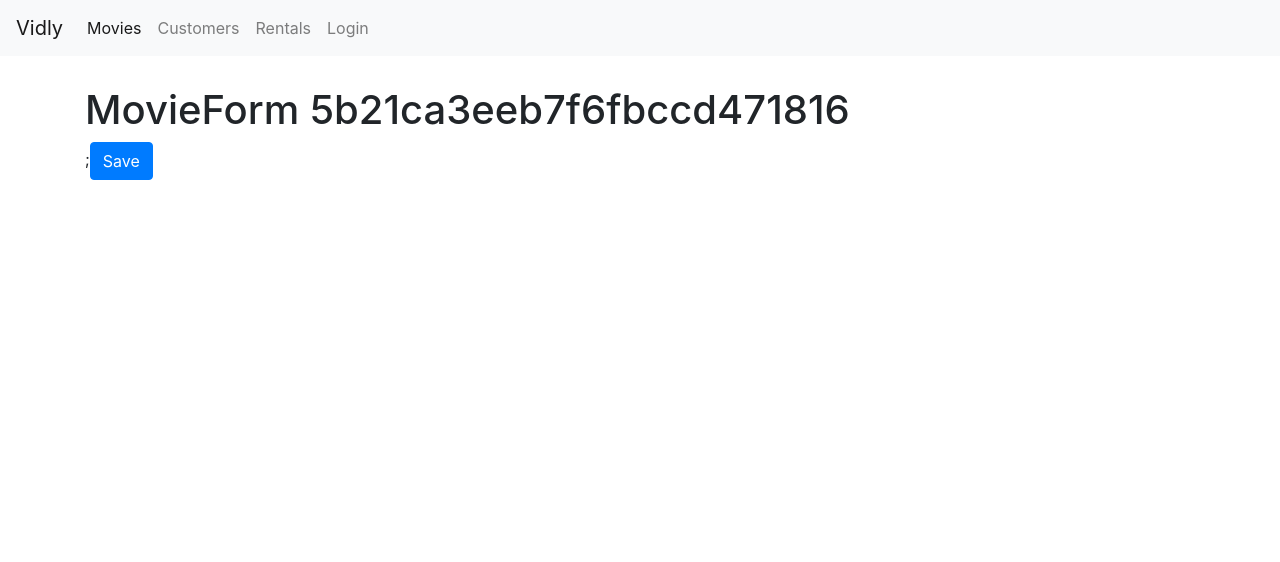
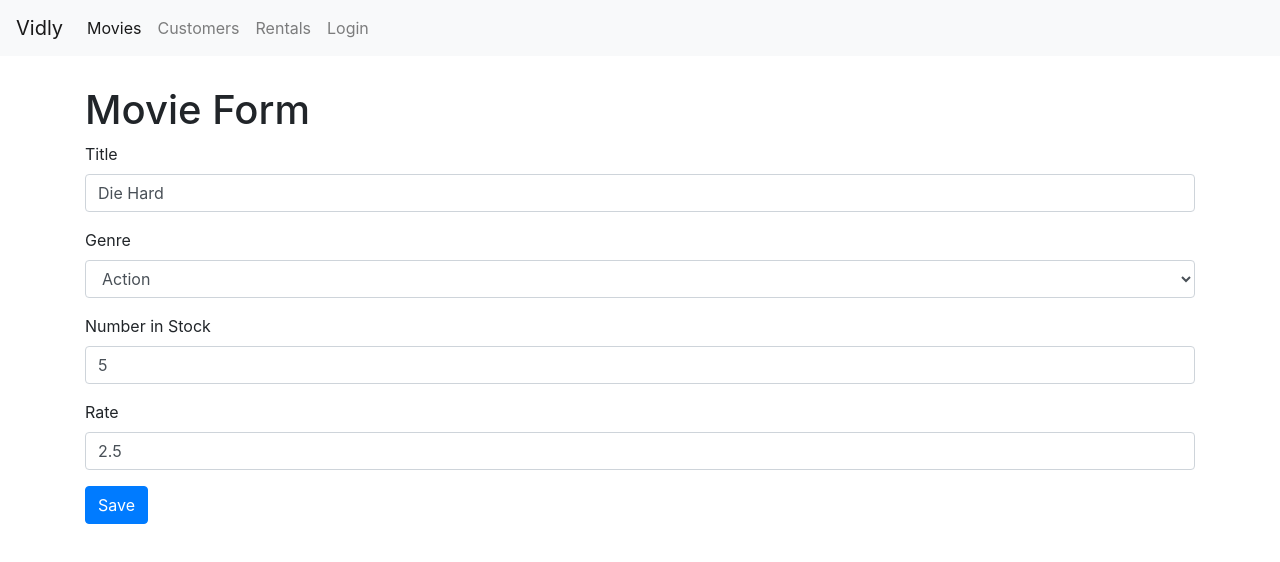
Before and after one commit to kanastasov/ReactVidlyApp, a React (Create React App) app: page /movies/5b21ca3eeb7f6fbccd471816 in a window 1280 px wide. Shown: the top 562 px of the page. Built offline with nearby package versions, Linux system fonts and the light colour scheme.

Commit message:
added new movie button and search box

```diff
--- a/src/App.js
+++ b/src/App.js
@@ -6,8 +6,9 @@
 import Rentals from "./components/rentals";
 import NotFound from "./components/notFound";
 import NavBar from "./components/navBar";
+import LoginForm from "./components/loginForm";
+import RegisterForm from "./components/registerForm";
 import "./App.css";
-import LoginForm from "./components/loginForm";
 
 class App extends Component {
   render() {
@@ -16,6 +17,7 @@
         <NavBar />
         <main className="container">
           <Switch>
+            <Route path="/register" component={RegisterForm} />
             <Route path="/login" component={LoginForm} />
             <Route path="/movies/:id" component={MovieForm} />
             <Route path="/movies" component={Movies} />
--- a/src/components/common/form.jsx
+++ b/src/components/common/form.jsx
@@ -48,7 +48,28 @@
     this.setState({ data, errors });
   };
 
+  renderButton(label) {
+    return (
+      <button disabled={this.validate()} className="btn btn-primary">
+        {label}
+      </button>
+    );
+  }
 
+  renderSelect(name, label, options) {
+    const { data, errors } = this.state;
+
+    return (
+      <Select
+        name={name}
+        value={data[name]}
+        label={label}
+        options={options}
+        onChange={this.handleChange}
+        error={errors[name]}
+      />
+    );
+  }
 
   renderInput(name, label, type = "text") {
     const { data, errors } = this.state;
--- a/src/components/common/input.jsx
+++ b/src/components/common/input.jsx
@@ -1,14 +1,13 @@
 import React, { Component } from 'react';
 
-const Input = ({ name, label, value, error, onChange }) => {
+const Input = ({ name, label, error ,...rest }) => {
     return (
         <div className="form-group">
         <label htmlFor={name}>{ label }</label>
         <input
-            value={value}
-            onChange={onChange}
+            {... rest}
             name={name}
-            id={name} type="text"
+            id={name}
             className="form-control"/>
          {error && <div className="alert alert-danger">{error}</div>}
         </div>
--- /dev/null
+++ b/src/components/common/select.jsx
@@ -0,0 +1,20 @@
+import React from "react";
+
+const Select = ({ name, label, options, error, ...rest }) => {
+  return (
+    <div className="form-group">
+      <label htmlFor={name}>{label}</label>
+      <select name={name} id={name} {...rest} className="form-control">
+        <option value="" />
+        {options.map(option => (
+          <option key={option._id} value={option._id}>
+            {option.name}
+          </option>
+        ))}
+      </select>
+      {error && <div className="alert alert-danger">{error}</div>}
+    </div>
+  );
+};
+
+export default Select;
--- a/src/components/movieForm.jsx
+++ b/src/components/movieForm.jsx
@@ -1,14 +1,84 @@
-import React, { Component } from 'react';
+import React from "react";
+import Joi from "joi-browser";
+import Form from "./common/form";
+import { getMovie, saveMovie } from "../services/fakeMovieService";
+import { getGenres } from "../services/fakeGenreService";
 
-const MovieForm = ({ match, history }) => {
-return (
-    <div
+class MovieForm extends Form {
+  state = {
+    data: {
+      title: "",
+      genreId: "",
+      numberInStock: "",
+      dailyRentalRate: ""
+    },
+    genres: [],
+    errors: {}
+  };
 
-    ><h1>MovieForm {match.params.id}</h1>;
-        <button className="btn btn-primary" onClick={( () => history.push("/movies"))}>Save</button>
-    </div>
+  schema = {
+    _id: Joi.string(),
+    title: Joi.string()
+      .required()
+      .label("Title"),
+    genreId: Joi.string()
+      .required()
+      .label("Genre"),
+    numberInStock: Joi.number()
+      .required()
+      .min(0)
+      .max(100)
+      .label("Number in Stock"),
+    dailyRentalRate: Joi.number()
+      .required()
+      .min(0)
+      .max(10)
+      .label("Daily Rental Rate")
+  };
 
+  componentDidMount() {
+    const genres = getGenres();
+    this.setState({ genres });
+
+    const movieId = this.props.match.params.id;
+    if (movieId === "new") return;
+
+    const movie = getMovie(movieId);
+    if (!movie) return this.props.history.replace("/not-found");
+
+    this.setState({ data: this.mapToViewModel(movie) });
+  }
+
+  mapToViewModel(movie) {
+    return {
+      _id: movie._id,
+      title: movie.title,
+      genreId: movie.genre._id,
+      numberInStock: movie.numberInStock,
+      dailyRentalRate: movie.dailyRentalRate
+    };
+  }
+
+  doSubmit = () => {
+    saveMovie(this.state.data);
+
+    this.props.history.push("/movies");
+  };
+
+  render() {
+    return (
+      <div>
+        <h1>Movie Form</h1>
+        <form onSubmit={this.handleSubmit}>
+          {this.renderInput("title", "Title")}
+          {this.renderSelect("genreId", "Genre", this.state.genres)}
+          {this.renderInput("numberInStock", "Number in Stock", "number")}
+          {this.renderInput("dailyRentalRate", "Rate")}
+          {this.renderButton("Save")}
+        </form>
+      </div>
     );
-};
+  }
+}
 
 export default MovieForm;
--- a/src/components/movies.jsx
+++ b/src/components/movies.jsx
@@ -1,52 +1,56 @@
-import React, { Component } from 'react';
-import { getMovies } from '../services/fakeMovieService';
+import React, { Component } from "react";
+import { Link } from "react-router-dom";
+import MoviesTable from "./moviesTable";
+import ListGroup from "./common/listGroup";
+import Pagination from "./common/pagination";
+import { getMovies, deleteMovie } from "../services/fakeMovieService";
+import { getGenres } from "../services/fakeGenreService";
+import { paginate } from "../utils/paginate";
+import _ from "lodash";
+import SearchBox from "./searchBox";
 
-import ListGroup from './common/listGroup';
-import MoviesTable from './moviesTable'
-import Pagination from './common/pagination';
-import { paginate } from '../utils/paginate';
-import { getGenres } from '../services/fakeGenreService';
-import _ from 'lodash';
-//next 19
 class Movies extends Component {
   state = {
     movies: [],
+    genres: [],
     currentPage: 1,
     pageSize: 4,
-        genres : [],
-        sortColumn: { path: 'title', order: 'asc'}
+    searchQuery: "",
+    selectedGenre: null,
+    sortColumn: { path: "title", order: "asc" }
   };
 
   componentDidMount() {
-        const genres= [{_id: "", name:'All Genres'},...getGenres()];
+    const genres = [{ _id: "", name: "All Genres" }, ...getGenres()];
 
-        this.setState({movies: getMovies(), genres: genres})
+    this.setState({ movies: getMovies(), genres });
   }
 
-    handleDelete = (movie) => {
-        const movies = this.state.movies.filter(m=> m._id !== movie._id);
-        this.setState({movies: movies});
-        console.log(movie);
+  handleDelete = movie => {
+    const movies = this.state.movies.filter(m => m._id !== movie._id);
+    this.setState({ movies });
+
+    deleteMovie(movie._id);
   };
 
-    handleLike = (movie) => {
+  handleLike = movie => {
     const movies = [...this.state.movies];
     const index = movies.indexOf(movie);
-        movies[index] = {...movies[index]};
+    movies[index] = { ...movies[index] };
     movies[index].liked = !movies[index].liked;
-        this.setState({movies});
-
-        console.log(movie);
+    this.setState({ movies });
   };
 
   handlePageChange = page => {
-       this.setState({ currentPage: page});
+    this.setState({ currentPage: page });
   };
 
   handleGenreSelect = genre => {
-        this.setState({selectedGenre: genre,
-        currentPage: 1});
-        console.log(genre);
+    this.setState({ selectedGenre: genre, searchQuery: "", currentPage: 1 });
+  };
+
+  handleSearch = query => {
+    this.setState({ searchQuery: query, selectedGenre: null, currentPage: 1 });
   };
 
   handleSort = sortColumn => {
@@ -54,31 +58,37 @@
   };
 
   getPagedData = () => {
-        const{
+    const {
       pageSize,
+      currentPage,
       sortColumn,
-            currentPage,
       selectedGenre,
-            movies: allMovies }
-               = this.state;
+      searchQuery,
+      movies: allMovies
+    } = this.state;
 
-        const filtered = selectedGenre && selectedGenre._id ?
-        allMovies.filter(m =>m.genre._id === selectedGenre._id)
-        : allMovies;
+    let filtered = allMovies;
+    if (searchQuery)
+      filtered = allMovies.filter(m =>
+        m.title.toLowerCase().startsWith(searchQuery.toLowerCase())
+      );
+    else if (selectedGenre && selectedGenre._id)
+      filtered = allMovies.filter(m => m.genre._id === selectedGenre._id);
 
     const sorted = _.orderBy(filtered, [sortColumn.path], [sortColumn.order]);
 
     const movies = paginate(sorted, currentPage, pageSize);
 
-        return {totalCount: filtered.length, data:movies }
+    return { totalCount: filtered.length, data: movies };
   };
+
   render() {
     const { length: count } = this.state.movies;
-        const{ pageSize, sortColumn, currentPage} = this.state;
-        if(count === 0)
-            return <p>There are no movies in the database.</p>;
+    const { pageSize, currentPage, sortColumn, searchQuery } = this.state;
 
-        const {totalCount, data: movies} = this.getPagedData();
+    if (count === 0) return <p>There are no movies in the database.</p>;
+
+    const { totalCount, data: movies } = this.getPagedData();
 
     return (
       <div className="row">
@@ -88,12 +98,17 @@
             selectedItem={this.state.selectedGenre}
             onItemSelect={this.handleGenreSelect}
           />
-
         </div>
-
         <div className="col">
+          <Link
+            to="/movies/new"
+            className="btn btn-primary"
+            style={{ marginBottom: 20 }}
+          >
+            New Movie
+          </Link>
           <p>Showing {totalCount} movies in the database.</p>
-
+          <SearchBox value={searchQuery} onChange={this.handleSearch} />
           <MoviesTable
             movies={movies}
             sortColumn={sortColumn}
@@ -105,13 +120,12 @@
             itemsCount={totalCount}
             pageSize={pageSize}
             currentPage={currentPage}
-                onPageChange={this.handlePageChange}/>
-
+            onPageChange={this.handlePageChange}
+          />
         </div>
-
-
       </div>
-    );}
+    );
+  }
 }
 
 export default Movies;
--- /dev/null
+++ b/src/components/registerForm.jsx
@@ -0,0 +1,45 @@
+import React from "react";
+import Joi from "joi-browser";
+import Form from "./common/form";
+
+class RegisterForm extends Form {
+  state = {
+    data: { username: "", password: "", name: "" },
+    errors: {}
+  };
+
+  schema = {
+    username: Joi.string()
+      .required()
+      .email()
+      .label("Username"),
+    password: Joi.string()
+      .required()
+      .min(5)
+      .label("Password"),
+    name: Joi.string()
+      .required()
+      .label("Name")
+  };
+
+  doSubmit = () => {
+    // Call the server
+    console.log("Submitted");
+  };
+
+  render() {
+    return (
+      <div>
+        <h1>Register</h1>
+        <form onSubmit={this.handleSubmit}>
+          {this.renderInput("username", "Username")}
+          {this.renderInput("password", "Password", "password")}
+          {this.renderInput("name", "Name")}
+          {this.renderButton("Register")}
+        </form>
+      </div>
+    );
+  }
+}
+
+export default RegisterForm;
--- /dev/null
+++ b/src/components/searchBox.jsx
@@ -0,0 +1,16 @@
+import React from "react";
+
+const SearchBox = ({ value, onChange }) => {
+  return (
+    <input
+      type="text"
+      name="query"
+      className="form-control my-3"
+      placeholder="Search..."
+      value={value}
+      onChange={e => onChange(e.currentTarget.value)}
+    />
+  );
+};
+
+export default SearchBox;
```
Also changed, not shown: src/components/loginForm.jsx (+4 -25 lines), src/services/fakeMovieService.js (+3 -4 lines). Lines whose indentation alone changed are shown as unchanged.
